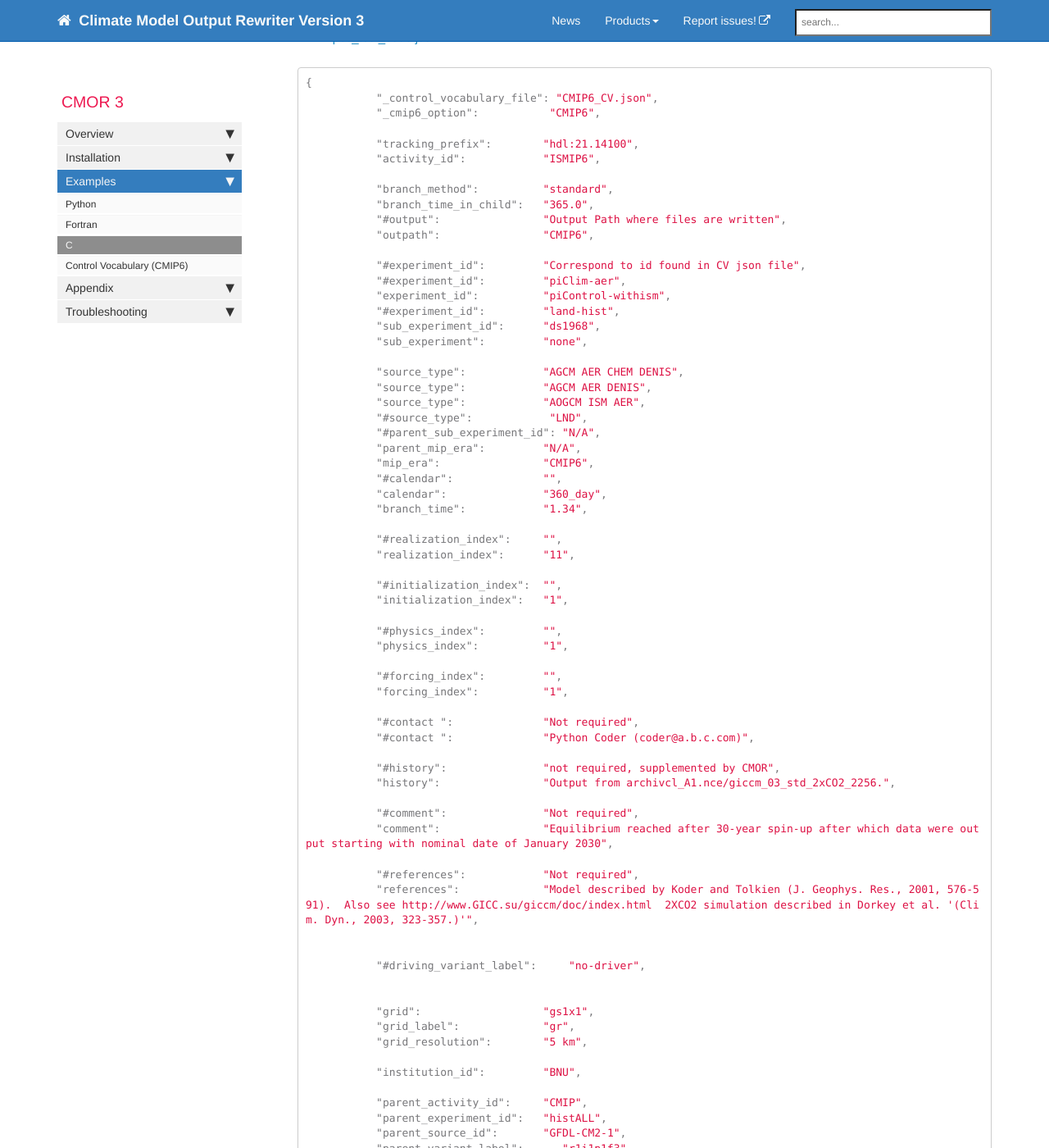
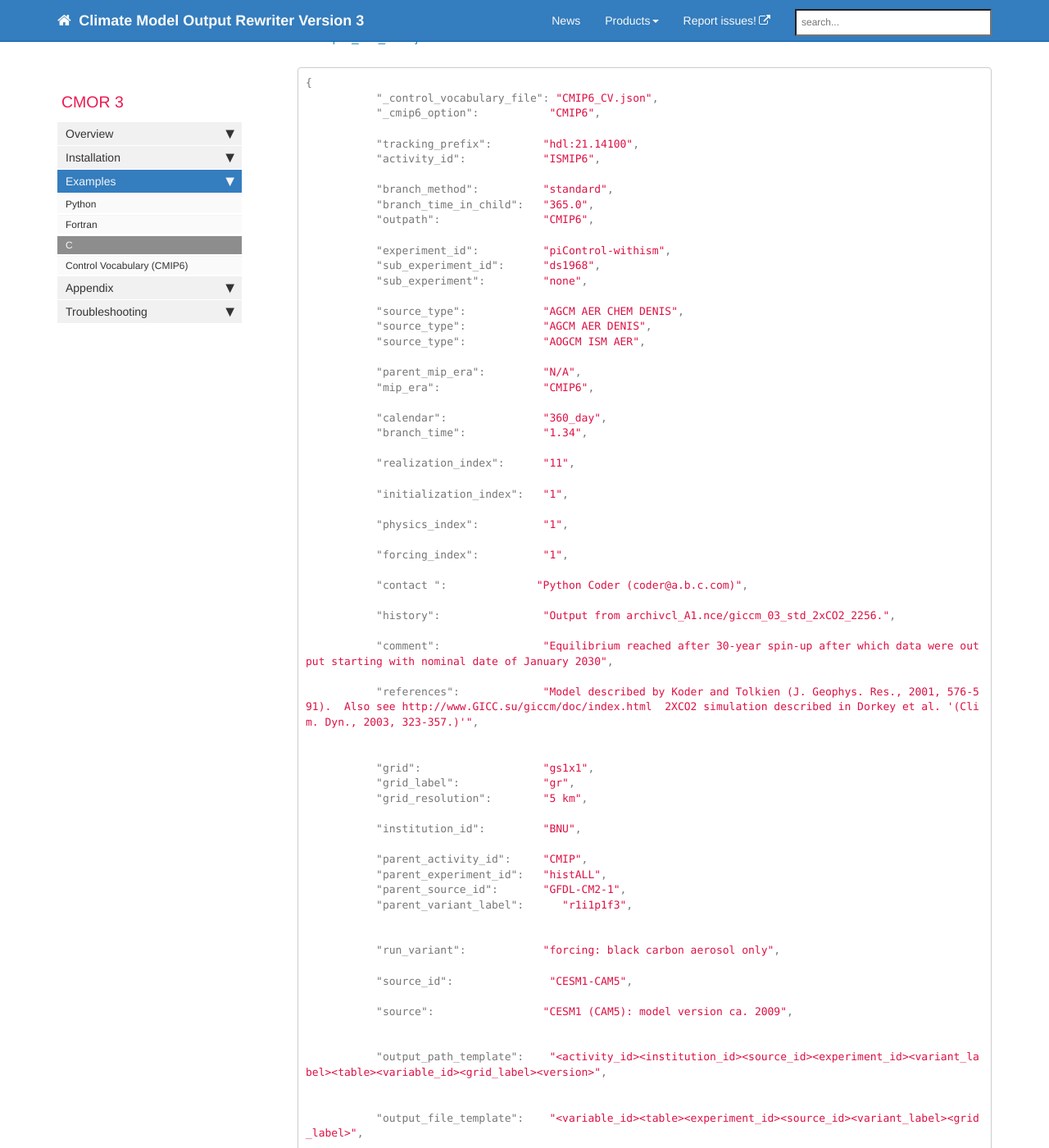
Before and after one commit to mauzey1/cmor3_documentation, a Jekyll site: the page built from mydoc/mydoc_cmor3_c.md, in a window 1280 px wide and 1400 px high, scrolled down 281 px. Shown: the whole window at 82% size. Built offline with Jekyll 4.4.1, drawn with Linux system fonts in a browser that asks for light colours; nearby versions of some CDN libraries; comment, search, counter and statistics services are not loaded; some of the changed text lies outside the part shown.

Commit message:
Correct json files

```diff
--- a/mydoc/mydoc_cmor3_c.md
+++ b/mydoc/mydoc_cmor3_c.md
@@ -20,53 +20,37 @@ permalink: /mydoc_cmor3_c/
 
            "branch_method":          "standard",
            "branch_time_in_child":   "365.0",
-           "#output":                "Output Path where files are written",
            "outpath":                "CMIP6",
 
-           "#experiment_id":         "Correspond to id found in CV json file",
-           "#experiment_id":         "piClim-aer",
            "experiment_id":          "piControl-withism",
-           "#experiment_id":         "land-hist",
            "sub_experiment_id":      "ds1968",
            "sub_experiment":         "none",
 
            "source_type":            "AGCM AER CHEM DENIS",
            "source_type":            "AGCM AER DENIS",
            "source_type":            "AOGCM ISM AER",
-           "#source_type":            "LND",
-           "#parent_sub_experiment_id": "N/A",
+
            "parent_mip_era":         "N/A",
            "mip_era":                "CMIP6",
-           "#calendar":              "",
+
            "calendar":               "360_day",
            "branch_time":            "1.34",
 
-           "#realization_index":     "",
            "realization_index":      "11",
 
-           "#initialization_index":  "",
            "initialization_index":   "1",
 
-           "#physics_index":         "",
            "physics_index":          "1",
 
-           "#forcing_index":         "",
            "forcing_index":          "1",
 
-           "#contact ":              "Not required",
-           "#contact ":              "Python Coder (coder@a.b.c.com)",
+           "contact ":              "Python Coder (coder@a.b.c.com)",
 
-           "#history":               "not required, supplemented by CMOR",
            "history":                "Output from archivcl_A1.nce/giccm_03_std_2xCO2_2256.",
 
-           "#comment":               "Not required",
            "comment":                "Equilibrium reached after 30-year spin-up after which data were output starting with nominal date of January 2030",
 
-           "#references":            "Not required",
            "references":             "Model described by Koder and Tolkien (J. Geophys. Res., 2001, 576-591).  Also see http://www.GICC.su/giccm/doc/index.html  2XCO2 simulation described in Dorkey et al. '(Clim. Dyn., 2003, 323-357.)'",
-
-
-           "#driving_variant_label":     "no-driver",
 
 
            "grid":                   "gs1x1",
@@ -81,17 +65,13 @@ permalink: /mydoc_cmor3_c/
            "parent_variant_label":      "r1i1p1f3",
 
 
-           "#run_variant":           "Description of run variant (Recommended).",
            "run_variant":            "forcing: black carbon aerosol only",
 
-           "#source_id":              "Model Source",
            "source_id":               "CESM1-CAM5",
 
-           "#source":                "source title, first part is source_id",
            "source":                 "CESM1 (CAM5): model version ca. 2009",
 
 
-           "#output_path_template":   "Template for output path directory using tables keys or global attributes",
            "output_path_template":    "<activity_id><institution_id><source_id><experiment_id><variant_label><table><variable_id><grid_label><version>",
 
 
```
Also changed, not shown: mydoc/mydoc_cmor3_fortran.md (+6 -20 lines).
